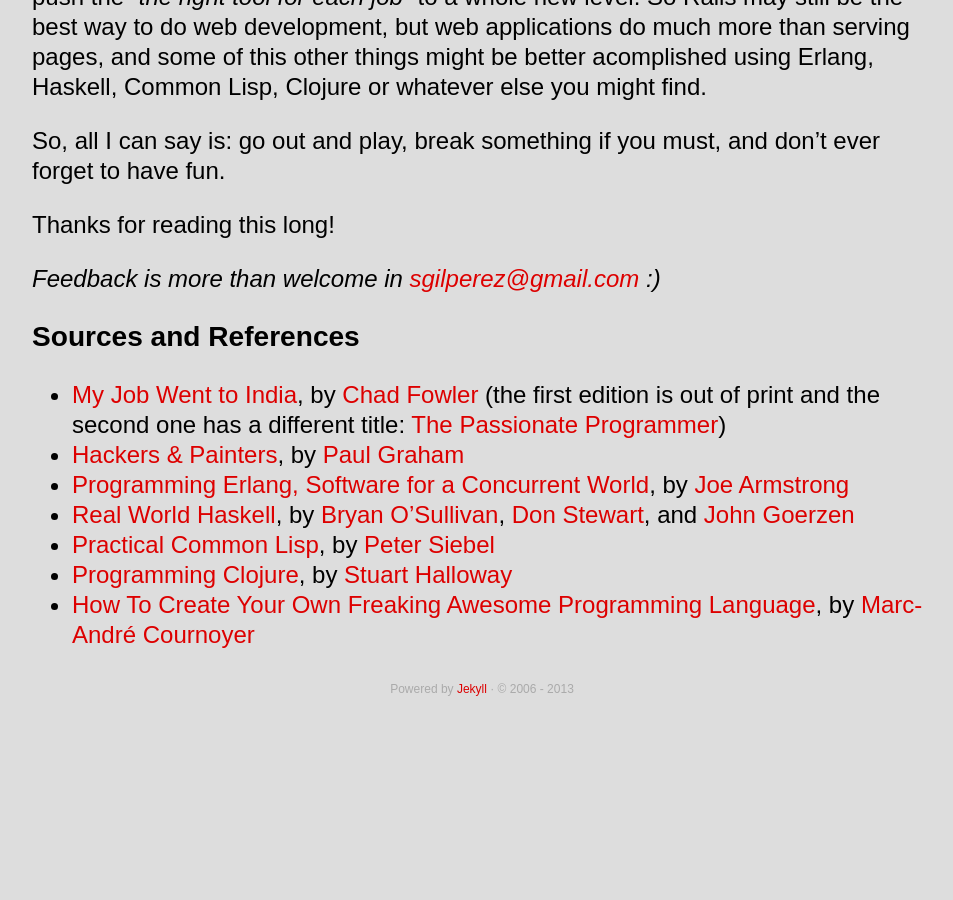
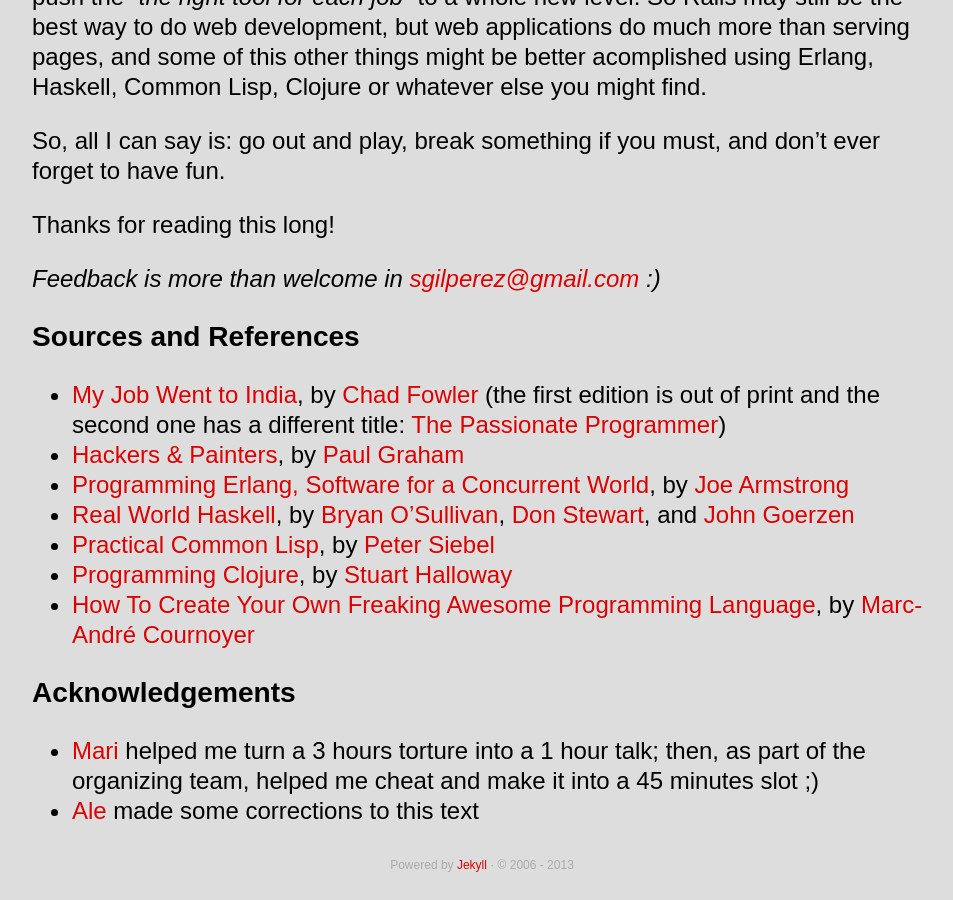
Before and after one commit to porras/porras.github.com, a Jekyll site: the page built from writings/_posts/2013-03-01-five-languages-in-a-moment.md, in a window 1280 px wide and 900 px high, scrolled down 25689 px. Shown: the whole window, without its empty margins (158-1111 px from the left). Built offline with Jekyll 4.4.1, drawn with Linux system fonts in a browser that asks for light colours; Markdown is read by kramdown in place of the engine named in the settings; before the commit the page ends 26413 px from its top, so only the background shows below that.

Commit message:
Acknowledgements

```diff
--- a/writings/_posts/2013-03-01-five-languages-in-a-moment.md
+++ b/writings/_posts/2013-03-01-five-languages-in-a-moment.md
@@ -650,3 +650,8 @@ Thanks for reading this long!
 * [Practical Common Lisp](http://www.gigamonkeys.com/book/), by [Peter Siebel](http://www.gigamonkeys.com/)
 * [Programming Clojure](http://pragprog.com/book/shcloj/programming-clojure), by [Stuart Halloway](http://thinkrelevance.com/team/members/stuart-halloway)
 * [How To Create Your Own Freaking Awesome Programming Language](http://createyourproglang.com/), by [Marc-André Cournoyer](http://macournoyer.com/)
+
+### Acknowledgements
+
+* [Mari](http://twitter.com/valakirka) helped me turn a 3 hours torture into a 1 hour talk; then, as part of the organizing team, helped me cheat and make it into a 45 minutes slot ;)
+* [Ale](http://bomberstudios.com/) made some corrections to this text
```
